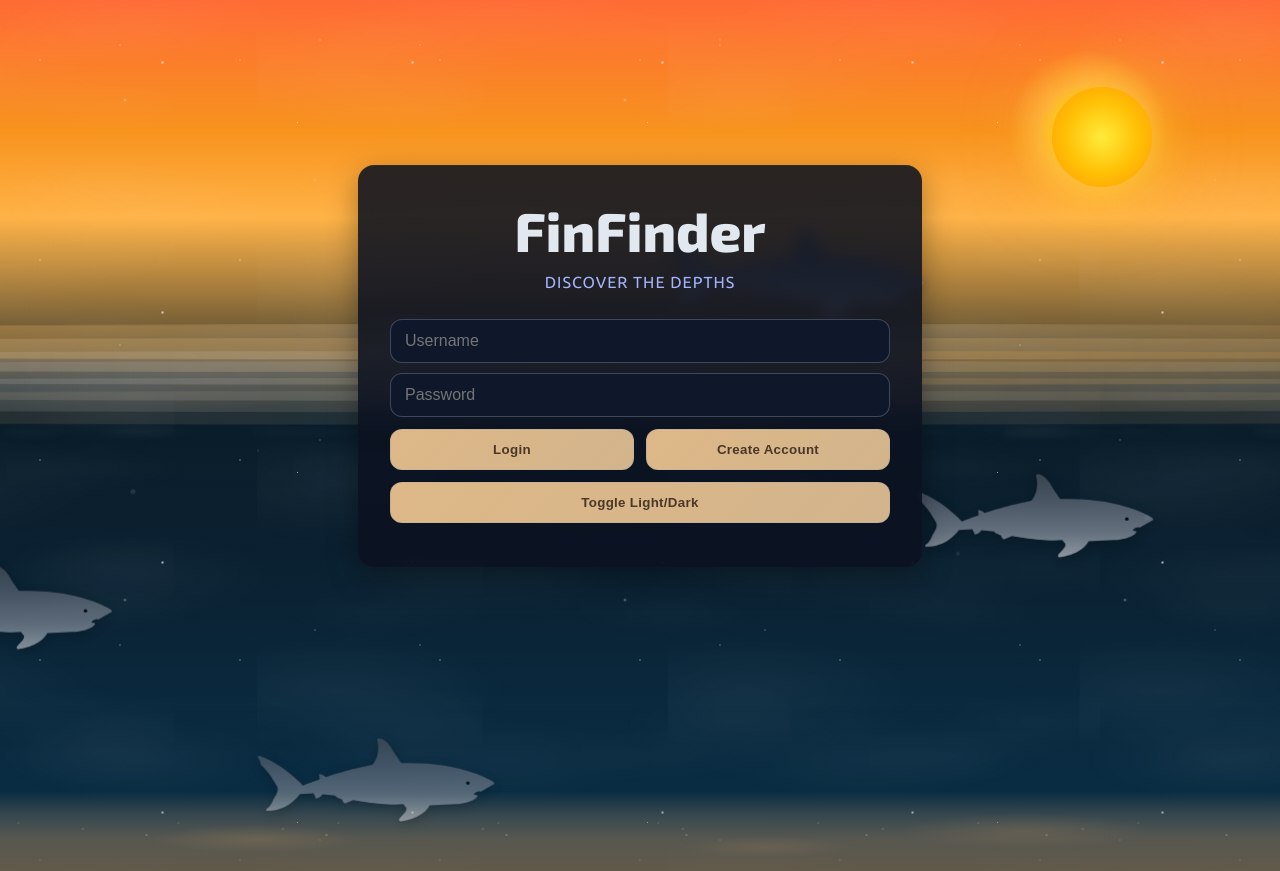
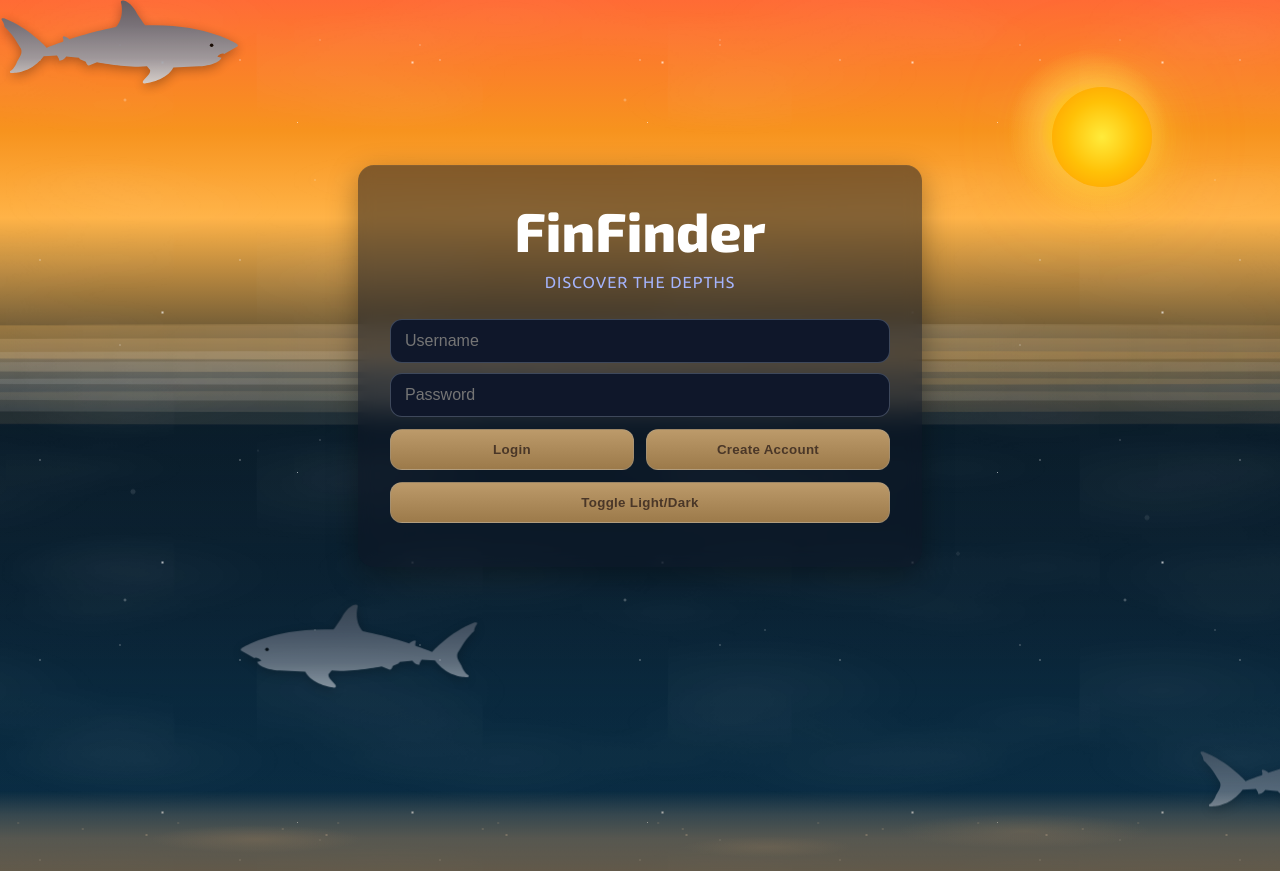
Before and after one commit to Dismodified/POOSD-Project1-Team10, a PHP site: page / in a window 1280 px wide. Run offline with PHP 8.4, Linux system fonts and the light colour scheme.

Commit message:
Update styles.css

```diff
--- a/css/styles.css
+++ b/css/styles.css
@@ -1,17 +1,13 @@
-/* =========================
-   FinFinder — FULL STYLES
-   ========================= */
-
 :root{
   /* palette */
   --bg-top: #0b1d2a;
   --bg-mid: #0b2233;
   --bg-bottom: #0a2f47;
 
-  --card-bg-dark: rgba(12, 18, 32, 0.88);
+  --card-bg-dark: rgba(12, 18, 32, 0.50);
   --card-bg-light: rgba(255,255,255,0.9);
 
-  --text-main-dark: #e2e8f0;
+  --text-main-dark: #FFFFFF;
   --text-subtle: #a5b4fc;
 
   --btn-grad-a: #6366f1;
@@ -293,28 +334,6 @@
   pointer-events: auto;
 }
 
-/* Interactive shark even bigger */
-.shark.interactive {
-  width: 260px;           /* Increased from 220px */
-  height: 95px;           /* Increased from 80px */
-  z-index: 15;
-}
-
-.shark:hover {
-  transform: scale(1.1);
-  filter: drop-shadow(0 5px 10px rgba(0,0,0,.5));
-}
-
-.shark.clicked {
-  animation: spin 1s ease-out;
-}
-
-@keyframes spin {
-  0% { transform: rotate(0deg) scale(1.1); }
-  50% { transform: rotate(180deg) scale(1.3); }
-  100% { transform: rotate(360deg) scale(1.1); }
-}
-/* Enhanced swim animation with wave pattern */
 @keyframes swimWave{
   0% {
     left: -200px;
@@ -343,12 +362,6 @@
   }
 }
 
-/* Interactive main shark */
-.shark.interactive{
-  animation: swimWave 12s infinite ease-in-out;
-  z-index: 15;
-}
-
 /* Background sharks (original animation) */
 @keyframes swimL2R{
   0%   { transform: translateX(-220px) translateY(0) scaleX(1); }
@@ -357,27 +370,17 @@
   100% { transform: translateX(-220px) translateY(0) scaleX(-1); }
 }
 
+@keyframes swimR2L{
+  0%   { transform: translateX(calc(100vw + 220px)) translateY(0) scaleX(-1); }
+  50%  { transform: translateX(-220px) translateY(-8px) scaleX(-1); }
+  51%  { transform: translateX(-220px) translateY(-8px) scaleX(1); }
+  100% { transform: translateX(calc(100vw + 220px)) translateY(0) scaleX(1); }
+}
+
 /* Background sharks with original depths/speeds */
-.shark.s1{ top: 55%; animation: swimL2R 20s linear infinite; opacity: .65; }
-.shark.s2{ top: 85%; animation: swimL2R 26s linear infinite 3s; opacity: .55; }
-.shark.s3{ top: 65%; animation: swimL2R 22s linear infinite 6s; opacity: .6; }
-
-/* Ripple effect */
-.ripple {
-  position: absolute;
-  border-radius: 50%;
-  background: rgba(167, 181, 252, 0.6);
-  transform: scale(0);
-  animation: rippleEffect 0.8s linear;
-  pointer-events: none;
-  z-index: 10;
-}
-@keyframes rippleEffect {
-  to {
-    transform: scale(6);
-    opacity: 0;
-  }
-}
+.shark.s1{ top: 55%; animation: swimL2R 14s linear infinite; opacity: .65; }
+.shark.s2{ top: 85%; animation: swimL2R 16s linear infinite; opacity: .55; }
+.shark.s3{ top: 70%; animation: swimR2L 18s linear infinite; opacity: .6; }
 
 /* Sun and Moon Elements */
 .celestial-body {
@@ -523,29 +532,10 @@
   animation: sandShift 25s linear infinite;
   z-index: 2;
 }
+
 @keyframes sandShift {
   0% { background-position: 0% 0%, 0% 0%, 0% 0%, 0% 0%, 0% 0%, 0% 0%; }
   100% { background-position: 200px 0%, 150px 0%, 180px 0%, 120px 0%, 160px 0%, 140px 0%; }
-}
-
-.waves{
-  position: absolute;
-  left: -10%;
-  right: -10%;
-  top: 45%;              /* Move down from 28% */
-  height: 80px;          /* Reduce from 120px */
-  background:
-    radial-gradient(80px 15px at 10% 50%, rgba(255,255,255,.15), transparent 70%) repeat-x,
-    radial-gradient(100px 18px at 40% 50%, rgba(255,255,255,.12), transparent 70%) repeat-x,
-    radial-gradient(70px 12px  at 70% 50%, rgba(255,255,255,.10), transparent 70%) repeat-x;
-  background-size: 250px 80px, 300px 80px, 200px 80px;
-  animation: swell 15s linear infinite;
-  opacity: .15;          /* Reduce from .28 */
-}
-
-@keyframes swell{
-  0%{ background-position: 0 0, 0 0, 0 0; }
-  100%{ background-position: 300px 0, 360px 0, 280px 0; }
 }
 
 /* ---------- Login Card & Controls ---------- */
@@ -607,7 +635,7 @@
   padding: 12px 16px;
   border-radius: 12px;
   border: 1px solid rgba(148,163,184,0.25);
-  background: linear-gradient(135deg, #DEB887 0%, #D2B48C 100%); /* Sand colors */
+  background: linear-gradient(180deg, #BC9A6A 0%, #9C7A4A 100%); /* Darker sand colors */
   color: #4A3728; /* Dark brown text for contrast */
   font-weight: 700;
   letter-spacing: .3px;
```
Also changed, not shown: other parts of css/styles.css (+132 -0 lines).
